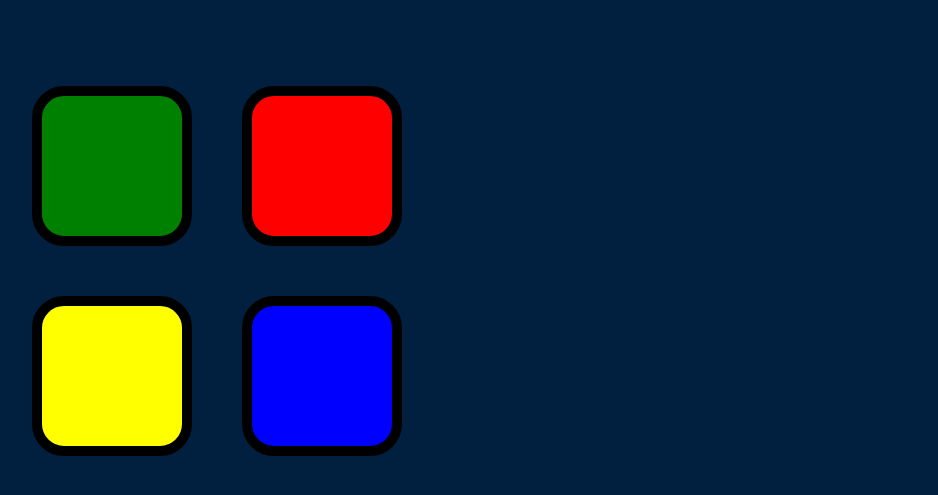
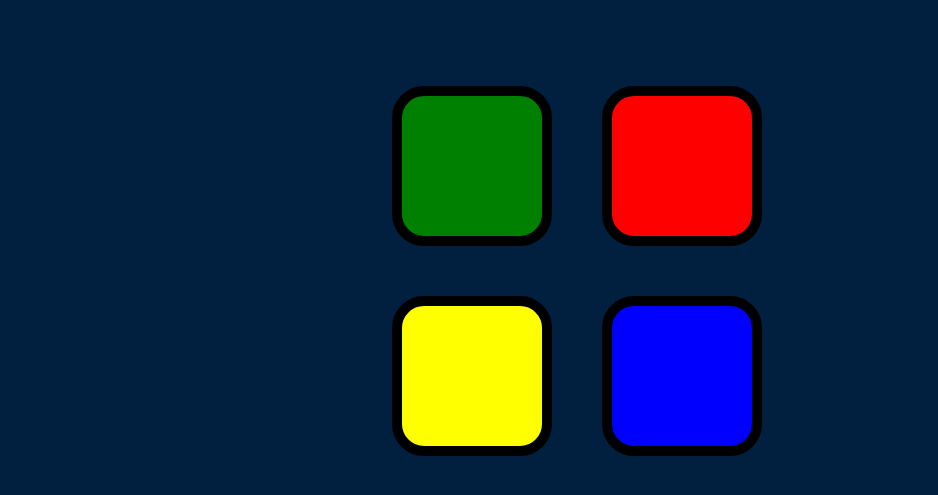
Before and after one commit to MeshaalMo/PatternGame, a plain HTML site: page index.html in a window 1280 px wide. Shown: the part 125-620 px from the top of the page, without its empty margins (63-1001 px from the left). Drawn offline with nearby package versions, Linux system fonts and the light colour scheme.

Commit message:
Add files via upload

```diff
--- a/styles.css
+++ b/styles.css
@@ -12,7 +12,13 @@ body {
 
 .container {
   display: block;
+  margin: auto;
 }
+.row{
+  margin: auto;
+  justify-content: center;
+}
+
 
 
 
```
